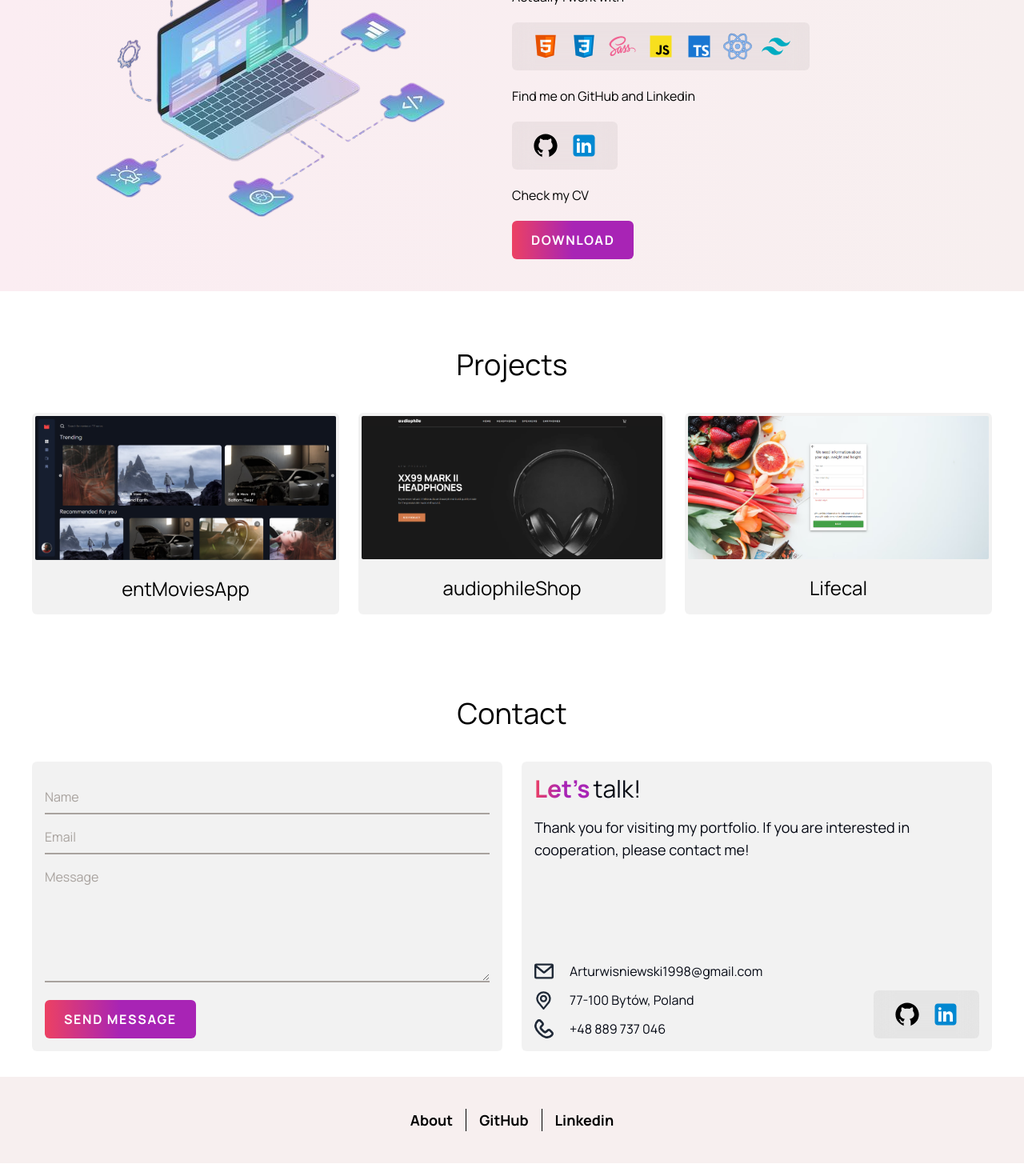
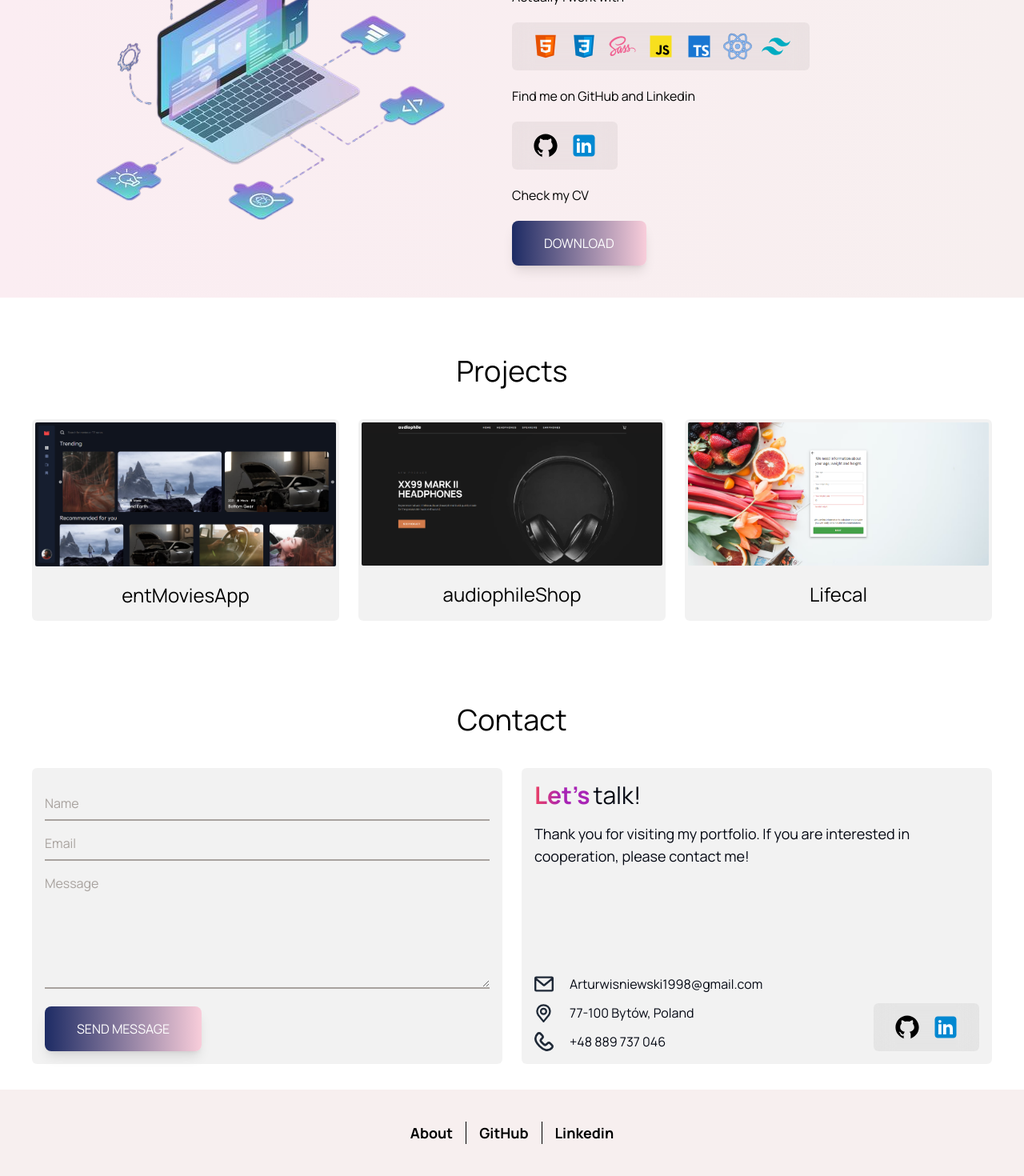
Before and after one commit to ArturDBW/Portfolio, a React (Vite) app: page / in a window 1280 px wide. Shown: the part 984-2454 px from the top of the page at 80% size. Built offline with nearby package versions, Linux system fonts and the light colour scheme; what tailwindcss-gradients would draw is missing.

Commit message:
change button styles

```diff
--- a/src/components/FormContact.tsx
+++ b/src/components/FormContact.tsx
@@ -70,7 +70,7 @@ export const FormContact = () => {
         <input
           type="submit"
           value="Send message"
-          className="mt-4 cursor-pointer rounded-md border-none bg-gradient-linear px-6 py-3 font-bold uppercase tracking-widest text-white outline-none duration-100 ease-out hover:scale-110 hover:bg-white hover:bg-none hover:text-black hover:shadow-gradient-linear-shadow"
+          className="mt-4 block cursor-pointer rounded-lg bg-gradient-to-r from-[#1D2B64] to-[#F8CDDA] px-10 py-4 text-center uppercase text-white shadow-lg transition-all duration-500 ease-in-out hover:bg-gradient-to-l dark:from-[#AA076B] dark:to-[#61045F]"
         />
       </form>
       <div
--- a/src/elements/MainButton.tsx
+++ b/src/elements/MainButton.tsx
@@ -7,7 +7,7 @@ export const MainButton = ({ children, onClick }: ButtonProps) => {
   return (
     <button
       onClick={onClick}
-      className="rounded-md border-none bg-gradient-linear px-6 py-3 font-bold uppercase tracking-widest text-white outline-none duration-100 ease-out hover:scale-110 hover:bg-white hover:bg-none hover:text-black hover:shadow-gradient-linear-shadow"
+      className="block rounded-lg bg-gradient-to-r from-[#1D2B64] to-[#F8CDDA] bg-cover px-10 py-4 text-center uppercase text-white shadow-lg transition duration-500 hover:bg-gradient-to-l dark:from-[#AA076B] dark:to-[#61045F]"
     >
       {children}
     </button>
--- a/tailwind.config.js
+++ b/tailwind.config.js
@@ -6,7 +6,9 @@ export default {
     extend: {
       backgroundImage: {
         "gradient-linear":
-          "linear-gradient(90deg, rgba(236, 65, 99, 1) 0%, rgba(168, 36, 181, 1) 50%)",
+          "linear-gradient(90deg, rgba(236, 65, 99, 1) 00%, rgba(168, 36, 181, 1) 50%)",
+        "gradient-linear-hover":
+          "linear-gradient(90deg, rgba(168, 36, 181, 1) 0%, rgba(236, 65, 99, 1) 50%)",
         "about-gradient-linear":
           "linear-gradient(90deg, rgba(66, 22, 53, 1) 0%, rgba(21, 4, 31, 1) 50%)",
         "about-gradient-linear-light":
```
